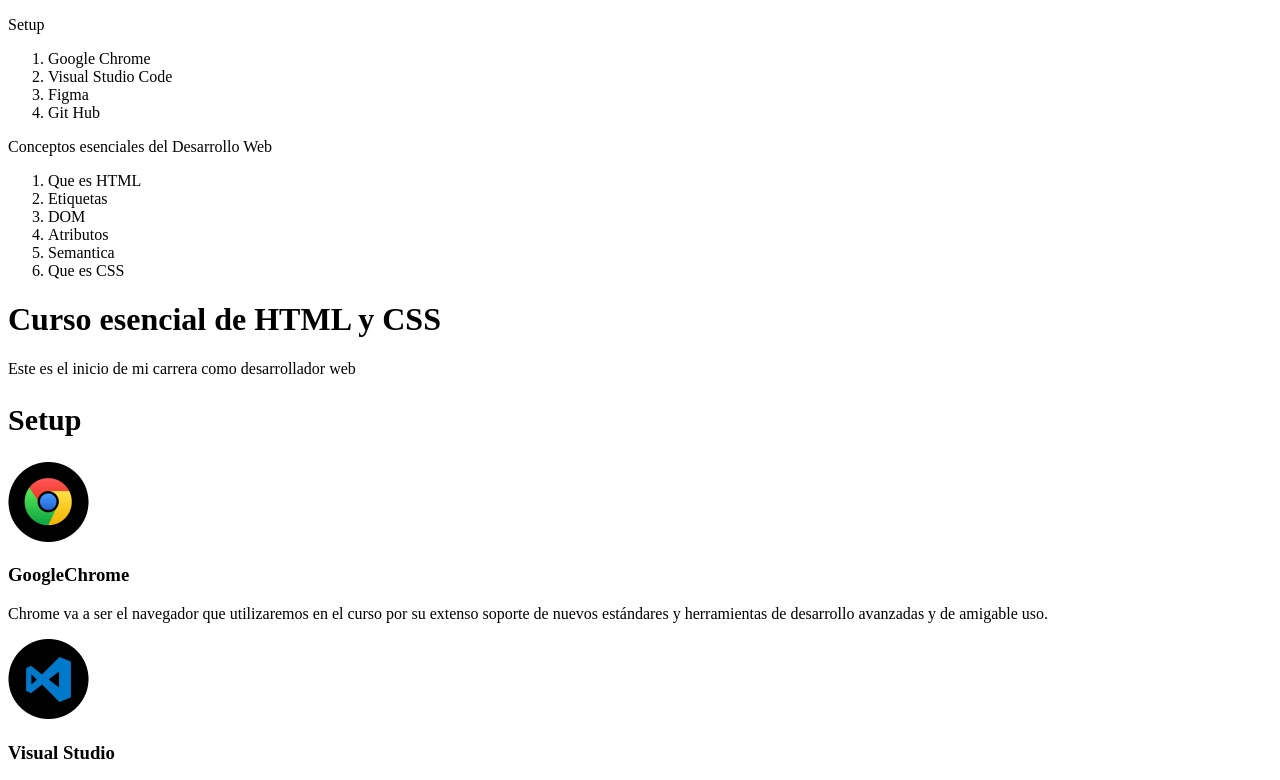
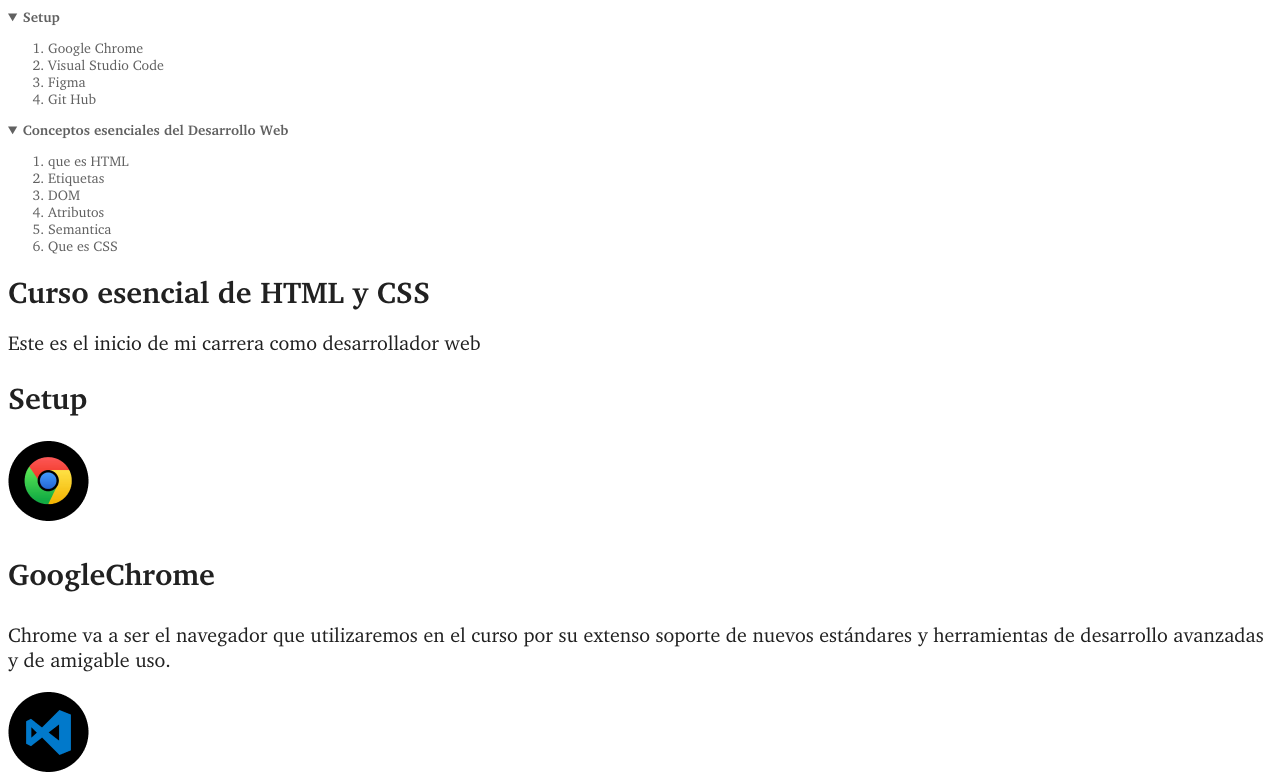
Before and after one commit to AnaBolena36/curso-esencial-html-css, a plain HTML site: page index.html in a window 1280 px wide. Shown: the top 780 px of the page. Drawn offline with Linux system fonts and the light colour scheme.

Commit message:
CSS para contenido

```diff
--- /dev/null
+++ b/css/style.css
@@ -0,0 +1,63 @@
+@font-face{
+  font-family: charter;
+  src:url('../fonts/charter-regular.otf');
+  font-style: normal;
+  font-weight: 400;
+}
+@font-face{
+  font-family: charter;
+  src:url('../fonts/charter-italic.otf');
+  font-style: italic;
+  font-weight: 400;
+}
+@font-face{
+  font-family: charter;
+  src:url('../fonts/charter-bold.otf');
+  font-style: normal;
+  font-weight: 700;
+}
+@font-face{
+  font-family: charter;
+  src:url('../fonts/charter-bold-italic.otf');
+  font-style: italic;
+  font-weight: 700;
+}
+:root{/*usarlo para hacer referencia a html*/
+  font-size: 20px;
+  --gris30: #212121;
+  --gris20: #212429;
+  --gris10: #616161;
+}
+
+
+body{
+color: var(--gris30);
+font-family: charter;
+}
+a{
+color: var(--gris30);
+}
+header{
+  font-size: 14px;
+  color: var(--gris10);
+}
+header a{
+  color:var(--gris10);
+  text-decoration: none;
+}
+header a:hover{
+  color: var(--gris30);
+}
+nav details summary{
+  font-weight: bold;
+}
+h1{
+  font-size: 30px;
+ /* font-size: 3.75em;*/
+}
+h2{
+  font-size: 2em;
+}
+h3{
+  font-size: 1.5em;
+}
--- a/index.html
+++ b/index.html
@@ -4,35 +4,46 @@
   <meta charset="UTF-8">
   <meta http-equiv="X-UA-Compatible" content="IE=edge">
   <meta name="viewport" content="width=device-width, initial-scale=1.0">
+  <link rel="stylesheet" href="./css/style.css">
   <title>el blog de Leo</title>
  </head>
  <body>
   <header>
-    <p>Setup</p>
+
     <nav>
+    <details open>
+      <summary>
+        Setup
+      </summary>
       <ol>
         <li>
-          Google Chrome
+          <a href="#google-chrome">Google Chrome</a>
         </li>
         <li>
-          Visual Studio Code
+          <a href="#vsc"> Visual Studio Code</a>
         </li>
         <li>
-          Figma
+          <a href="#figma">Figma</a>
         </li>
         <li>
-          Git Hub
+          <a href="#git-hub">Git Hub</a>
         </li>
       </ol>
-      <p>Conceptos esenciales del Desarrollo Web</p>
+    </details>
+    <details open>
+      <summary>
+        Conceptos esenciales del Desarrollo Web
+      </summary>
       <ol>
-        <li>Que es HTML</li>
-        <li>Etiquetas</li>
-        <li>DOM</li>
-        <li>Atributos</li>
-        <li>Semantica</li>
-        <li>Que es CSS</li>
+        <li> <a href="#html">que es HTML</a> </li>
+        <li> <a href="#etiquetas">Etiquetas</a> </li>
+        <li><a href="#DOM">DOM</a></li>
+        <li><a href="#atributos">Atributos</a></li>
+        <li><a href="#semantica">Semantica</a></li>
+        <li><a href="#css">Que es CSS</a></li>
       </ol>
+    </details>
+
     </nav>
   </header>
   <h1>
@@ -45,26 +56,26 @@
     Setup
   </h2>
   <img src="imagenes/google-chrome.png" alt="logo de Google-Chrome" title="logo de Google-Chrome">
-  <h3>GoogleChrome</h3>
+  <h3 id="google-chrome">GoogleChrome</h3>
   <p>
     Chrome va a ser el navegador que utilizaremos en el curso por su extenso soporte de nuevos estándares y herramientas de
     desarrollo avanzadas y de amigable uso.
   </p>
   <img src="imagenes/visual-studio-code.png" alt="logo de Visual Studio Code" title="logo de Visual Studio Code">
-  <h3>Visual Studio</h3>
+  <h3 id="vsc">Visual Studio</h3>
   <p>
     Visual Studio Code es el editor de texto más popular y potente del mercado actualmente, su fácil uso y la capacidad de
     extenderlo por medio de plugins lo hace el complemento perfecto para cualquier programador sin importar el lenguaje en
     el que se desemvuelva.
   </p>
   <img src="imagenes/figma.png" alt="logo de Figma" title="logo de Figma">
-  <h3>Figma</h3>
+  <h3 id="figma">Figma</h3>
   <p>
     Figma es una la herramienta más popular en la actualidad para entregar diseños a los desarrolladores para su
     implementación por su fácil uso porque puede ser usado directamente desde el navegador.
   </p>
   <img src="imagenes/ellipse-3.png" alt="logo de Git Hub" title="logo de Git Hub">
-  <h3>Git Hub</h3>
+  <h3 id="git-hub">Git Hub</h3>
   <p>
     Así como en Facebook te encuentran tus amigos, en Github te encuentran otras programadoras y programadores de todo el
     mundo, en vez de subir fotos de tus viajes aquí subes tu código y puedes elegir hacerlo “open source” o guardarlo de
@@ -72,25 +83,39 @@
   </p>
   <hr>
   <h2>Conceptos esenciales del desarrollo web</h2>
-  <h3>Que es HTML</h3>
+  <h3 id="html">Que es HTML</h3>
   <p>Hyper Text Markup Language o Lenguaje de marcas Hipertexto. Es el componente más básico de la web. Define el significado
-  y la estructura del contenido.</p>
-  <h3>Etiquetas</h3>
+  y la estructura del contenido.<code>const name='your name'</code></p>
+  <pre>
+    const name='your name'
+    &lt;!DOCTYPE html&gt;
+    &lt;html lang=&quot;en&quot;&gt;
+    &lt;head&gt;
+    &lt;meta charset=&quot;UTF-8&quot;&gt;
+    &lt;meta http-equiv=&quot;X-UA-Compatible&quot; content=&quot;IE=edge&quot;&gt;
+    &lt;meta name=&quot;viewport&quot; content=&quot;width=device-width, initial-scale=1.0&quot;&gt;
+    &lt;title&gt;Document&lt;/title&gt;
+    &lt;/head&gt;
+    &lt;body&gt;
+
+    &lt;/body&gt;
+    &lt;/html&gt;
+  </pre>
+
+  <h3 id="etiquetas">Etiquetas</h3>
   <p>Las etiquetas HTML van a ayudarnos a brindar una estructura y semántica al contenido de nuestro website y cada una tiene
   características y usos diferentes aunque visualmente den un resultado similar.</p>
   <p>Muchas etiquetas son fácil de diferencias como los headings o las imágenes y otras diferentes como header, footer,
   section o div, aquí es donde la semántica será la respuesta y si sabemos un poco de inglés también podremos darnos una
   pequeña idea de su uso pero en este curso vamos a usar las más importantes y que serán parte de tu día a día como
   Software Developer.</p>
-  <h3>DOM</h3>
+  <h3 id="DOM">DOM</h3>
   <p>El Document Object Model es una estructura de árbol que representará todos nuestros proyectos web como si un árbol
   genealógico fuera: padres, hijos, hermanos con niveles infinitos. cuando entendemos esta anidación podemos identificar
   dependencias, herencias en css y que tan complejo es nuestro proyecto.</p>
   <img src="imagenes/dom.png" alt="DOM" title="representacion del DOM"/>
 
-
-
-  <h3>Semantica</h3>
+  <h3 id="semantica">Semantica</h3>
   <p>
     La semántica le brinda sentido a cada elemento existen en un sitio web, algunos elementos será meramente decorativos y
     no deben significar nada pero otros serán títulos y deberán estar en diferente jerarquías o alguna secciones serán más
@@ -98,18 +123,19 @@
     categorizar y será la herramientas más valiosa para estar en los primeros resultados de búsqueda SEO. También ayudará a
     la accesibilidad de tu sitio web, para que personas con habilidades diferentes puedan entender cada contenido.
   </p>
-  <h3>Atributos</h3>
+  <h3 id="atributos">Atributos</h3>
   <p>
     Los atributos le dan características extra a las etiquetas para complementar información y son pre programadas por el
     navegador, algunos atributos funcionan en todas las etiquetas de la misma forma como ‘class’ pero otros atributos
     funcionan en solo alguna etiquetas como src
   </p>
-  <h3>CSS</h3>
+  <h3 id="css">CSS</h3>
   <p>
   Hojas de Estilo en Cascada (del inglés Cascading Style Sheets) o CSS es el lenguaje de estilos utilizado para describir
   la presentación de documentos HTML
   </p>
-  <img src="imagenes/CSS.png" alt="CSS logo" title=" Hojas de estilo en cascada"/>
+
+  <img src="imagenes/CSS.png" alt="CSS logo" title=" Hojas de estilo en cascada">
   <h2>Modelo de Caja</h2>
   <h3>El modelo de caja está compuesto por:</h3>
   <p>
@@ -129,6 +155,18 @@
     <li>border / border-top | border-right | border-bottom | border-left</li>
     <li>padding / padding-top | padding-right | padding-bottom | padding-left</li>
   </ul>
-
+  <h3>Propiedades lógicas para el modelo de caja:</h3>
+  <ul>
+    <li>inline-size / block-size</li>
+    <li>margin-block | margin-inline | margin-block-start | margin-block-end | margin-inline-start | margin-inline-end</li>
+    <li>border-block | border-inline | border-block-start | border-block-end | border-inline-start | border-inline-end</li>
+    <li>padding-block | padding-inline | padding-block-start | padding-block-end | padding-inline-start | padding-inline-end</li>
+  </ul>
+  <h3>Modelo de caja</h3>
+  <p>
+    Si tienes alguna pregunta escríbeme a
+    <a href="mailto:me@leonidasesteban.com">me@leonidasesteban.com</a>
+  </p>
+  <script src="codigo.js"></script>
 </body>
 </html>
```
Also changed, not shown: fonts/charter-bold-italic.otf (added), fonts/charter-bold.otf (added), fonts/charter-italic.otf (added), fonts/charter-regular.otf (added).
